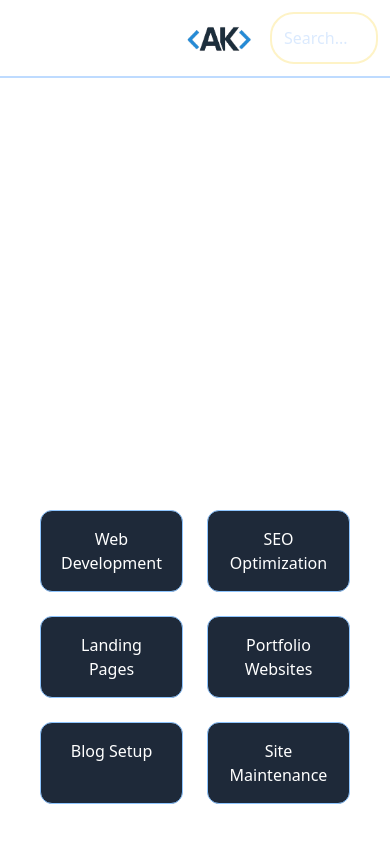
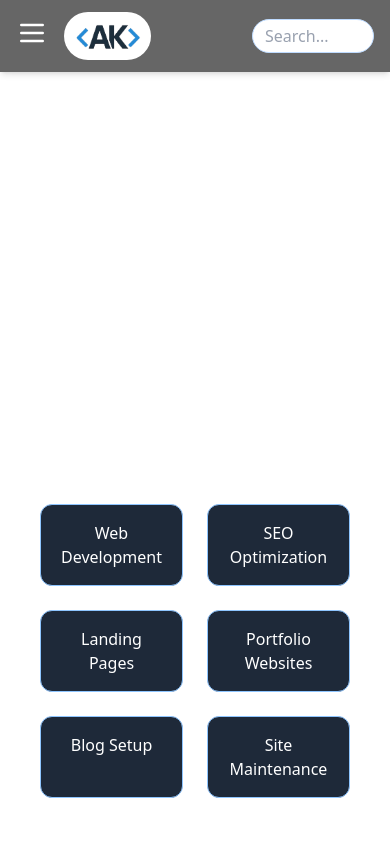
Before and after one commit to abhinandkrishna20/abhiweb, a React (Vite) app: page / in a window 390 px wide. Shown: the top 844 px of the page. Built offline with nearby package versions, Linux system fonts and the light colour scheme.

Commit message:
header section updated

```diff
--- a/package.json
+++ b/package.json
@@ -14,6 +14,7 @@
     "react": "^19.1.0",
     "react-dom": "^19.1.0",
     "react-floating-whatsapp": "^5.0.8",
+    "react-icons": "^5.5.0",
     "react-router-dom": "^7.6.0",
     "tailwindcss": "^4.1.7"
   },
--- a/src/App.jsx
+++ b/src/App.jsx
@@ -1,7 +1,7 @@
 
 import { BrowserRouter as Router, Routes, Route } from 'react-router-dom'
 import Footer from './components/Footer'
-import Header from './components/Header'
+import Header from './components/Header2'
 import MainLayout from './Layout/MainLayout'
 import Hero from './components/Hero'
 import Projects from './components/Projects'
--- a/src/components/Footer.jsx
+++ b/src/components/Footer.jsx
@@ -1,22 +1,35 @@
-import React from 'react'
+import React from 'react';
+import { FaFacebookF, FaTwitter, FaInstagram , FaLinkedinIn, FaGithub} from 'react-icons/fa';
 
 const Footer = () => {
+  const iconStyle =
+    'border border-white rounded-full p-3 hover:bg-white hover:text-black transition duration-300';
+
   return (
-    <div className='border-t-2 border-gradient-to-r from-pink-500 to-purple-600 w-full p-3  text-blue-50 '>
-      <div className='flex items-baseline-last justify-center'>
-        All rights reserver @ Abhinand Krishna
-      </div>
-      <div className='flex items-center justify-center-safe'>
-        <div className='text-blue-50 hover:text-green-400 px-3'><a href=""> Facebook </a></div>
-
-        <div className='text-blue-50 hover:text-green-400  px-3'><a href=""> Twitter </a></div>
-
-        <div className='text-blue-50 hover:text-green-400  px-3'><a href=""> Instagram </a></div>
-
+    <footer className=" border-t-2 border-blue-200 text-white py-6 mt-10">
+      <div className="text-center text-sm mb-4">
+        © {new Date().getFullYear()} All rights reserved | <span className="font-semibold">Abhinand Krishna</span>
       </div>
 
-    </div>
-  )
-}
+      <div className="flex justify-center gap-6 text-xl">
+        <a href="https://www.facebook.com/abhisha2002/" target="_blank" rel="noopener noreferrer" className={iconStyle}>
+          <FaFacebookF />
+        </a>
+        <a href="https://x.com/AbhinandCoder" target="_blank" rel="noopener noreferrer" className={iconStyle}>
+          <FaTwitter />
+        </a>
+        {/* <a href="https://www.instagram.com/abhin_krishna20/" target="_blank" rel="noopener noreferrer" className={iconStyle}>
+          <FaInstagram />
+        </a> */}
+        <a href="https://www.linkedin.com/in/abhinandkrishna/" target="_blank" rel="noopener noreferrer" className={iconStyle}>
+          <FaLinkedinIn className="text-xl" />
+        </a>
+        <a href="https://github.com/abhinandkrishna20" target="_blank" rel="noopener noreferrer" className={iconStyle}>
+          <FaGithub className="text-xl" />
+        </a>
+      </div>
+    </footer>
+  );
+};
 
-export default Footer
+export default Footer;
--- a/src/components/Header.jsx
+++ b/src/components/Header.jsx
@@ -1,9 +1,6 @@
 import React, { useState } from "react";
 import { Link } from "react-router-dom";
-import logo from "./ak.png"; // Ensure this path is correct
-
-// If you have Heroicons installed, you can use them:
-// import { Bars3Icon, XMarkIcon } from '@heroicons/react/24/outline';
+import logo from "./ak.png";
 
 const Header = () => {
   const [isMobileNavOpen, setIsMobileNavOpen] = useState(false);
@@ -13,88 +10,74 @@ const Header = () => {
   };
 
   return (
-    <div className="w-full p-3 border-b-2 border-blue-200 flex items-center justify-between">
-
-      {/* 1. LEFT SECTION (Hamburger Icon on Mobile, Logo on Desktop) */}
-      <div className="flex items-center">
-        {/* Hamburger Icon (Visible on small screens, hidden on medium and up) */}
-        <div className="md:hidden z-10">
-          <button onClick={toggleMobileNav} className="text-white p-2 focus:outline-none">
-            {/* Using simple SVG for hamburger/close icon */}
+    <div className="sticky top-0 z-30 backdrop-blur-md bg-black/60 text-white shadow-md px-4 py-3">
+      <div className="flex justify-between items-center max-w-7xl mx-auto">
+        {/* LEFT: Logo & Hamburger */}
+        <div className="flex items-center gap-4">
+          {/* Hamburger - Mobile */}
+          <div className="md:hidden">
+            <button onClick={toggleMobileNav} className="text-white">
               {isMobileNavOpen ? (
-              <svg
-                xmlns="http://www.w3.org/2000/svg"
-                fill="none"
-                viewBox="0 0 24 24"
-                strokeWidth={2}
-                stroke="currentColor"
-                className="w-8 h-8"
-              >
+                <svg xmlns="http://www.w3.org/2000/svg" fill="none" viewBox="0 0 24 24"
+                  strokeWidth={2} stroke="currentColor" className="w-8 h-8">
                   <path strokeLinecap="round" strokeLinejoin="round" d="M6 18L18 6M6 6l12 12" />
                 </svg>
               ) : (
-              <svg
-                xmlns="http://www.w3.org/2000/svg"
-                fill="none"
-                viewBox="0 0 24 24"
-                strokeWidth={2}
-                stroke="currentColor"
-                className="w-8 h-8"
-              >
-                <path strokeLinecap="round" strokeLinejoin="round" d="M3.75 6.75h16.5M3.75 12h16.5m-16.5 5.25h16.5" />
+                <svg xmlns="http://www.w3.org/2000/svg" fill="none" viewBox="0 0 24 24"
+                  strokeWidth={2} stroke="currentColor" className="w-8 h-8">
+                  <path strokeLinecap="round" strokeLinejoin="round" d="M4 6h16M4 12h16M4 18h16" />
                 </svg>
               )}
-            {/* Or if using Heroicons: */}
-            {/* {isMobileNavOpen ? <XMarkIcon className="h-8 w-8" /> : <Bars3Icon className="h-8 w-8" />} */}
             </button>
           </div>
 
-        {/* Desktop Logo (Hidden on small screens, visible on medium and up) */}
-        <div className="hidden md:block bg-white rounded-3xl p-2 z-20">
-          <img src={logo} className="rounded-xl h-8" alt="AK Logo" />
+          {/* Logo */}
+          <div className="bg-white rounded-full p-2">
+            <img src={logo} alt="AK Logo" className="h-8 w-auto rounded-full" />
           </div>
         </div>
 
+        {/* CENTER: Nav Links (Desktop Only) */}
+        <nav className="hidden md:flex gap-6 text-lg font-medium">
+          {["Home", "About", "Projects", "Blog", "Contact"].map((text, idx) => (
+            <Link
+              key={idx}
+              to={text === "Home" ? "/" : `/${text.toLowerCase()}`}
+              className="hover:text-blue-300 transition"
+            >
+              {text}
+            </Link>
+          ))}
+        </nav>
 
-      {/* 2. CENTER SECTION (Desktop Navigation - Hidden on small screens, visible on medium and up) */}
-      <div className="hidden md:flex text-xl text-white border-2 border-blue-200 rounded-full px-3">
-        <Link to="/" className="p-2 m-2 active:text-blue-500">Home</Link>
-        <Link to="/about" className="p-2 m-2">About</Link>
-        <Link to="/projects" className="p-2 m-2">Projects</Link>
-        <Link to="/blog" className="p-2 m-2">Blog</Link>
-        <Link to="/contact" className="p-2 m-2">Contact</Link>
-      </div>
-
-      {/* 3. RIGHT SECTION (Mobile Logo + Search Box on Mobile, just Search Box on Desktop) */}
-      {/* This div acts as a group for the elements on the right side */}
-      <div className="flex items-center">
-        {/* Mobile Logo (Visible on small screens, hidden on medium and up) */}
-        {/* Added mr-2 for spacing between the logo and the search box */}
-        <div className="md:hidden bg-white rounded-3xl p-2 z-20 mr-2">
-          <img src={logo} className="rounded-xl h-8" alt="AK Logo" />
-        </div>
-
-        {/* Search Box (Always visible, but width adjusts based on screen size) */}
-        <div className="border-2 border-amber-100 rounded-3xl text-blue-100">
+        {/* RIGHT: Search Input */}
+        <div className="flex items-center gap-3">
+          <div className="bg-white rounded-full px-3 py-1 border border-blue-200">
             <input
               type="text"
               placeholder="Search..."
-            className="m-1 p-2 bg-transparent text-white placeholder-blue-100 outline-none w-24 md:w-auto"
+              className="bg-transparent text-black placeholder-gray-400 focus:outline-none w-24 md:w-40"
             />
           </div>
         </div>
+      </div>
 
-      {/* 4. Mobile Navigation (Off-canvas sidebar - no changes to its behavior) */}
+      {/* MOBILE MENU */}
       <div
-        className={`fixed top-0 left-0 h-full w-64 bg-gray-800 transform transition-transform duration-300 ease-in-out z-10
+        className={`fixed top-0 left-0 h-full w-64 bg-black text-white transform transition-transform duration-300 ease-in-out z-50
         ${isMobileNavOpen ? "translate-x-0" : "-translate-x-full"} md:hidden`}
       >
-        <div className="p-4 pt-20 flex flex-col">
-          <Link to="/" className="p-3 text-white hover:bg-gray-700 block" onClick={toggleMobileNav}>Home</Link>
-          <Link to="/about" className="p-3 text-white hover:bg-gray-700 block" onClick={toggleMobileNav}>About</Link>
-          <Link to="/projects" className="p-3 text-white hover:bg-gray-700 block" onClick={toggleMobileNav}>Projects</Link>
-          <Link to="/blog" className="p-3 text-white hover:bg-gray-700 block" onClick={toggleMobileNav}>Blog</Link>
-          <Link to="/contact" className="p-3 text-white hover:bg-gray-700 block" onClick={toggleMobileNav}>Contact</Link>
+        <div className="p-6 pt-20 space-y-4">
+          {["Home", "About", "Projects", "Blog", "Contact"].map((text, idx) => (
+            <Link
+              key={idx}
+              to={text === "Home" ? "/" : `/${text.toLowerCase()}`}
+              onClick={toggleMobileNav}
+              className="block py-2 px-4 rounded hover:bg-gray-700"
+            >
+              {text}
+            </Link>
+          ))}
         </div>
       </div>
     </div>
```
Also changed, not shown: src/components/Headerorig.txt (added), 1 other file (tests, documents, lock files or other folders). Lines whose indentation alone changed are shown as unchanged.
